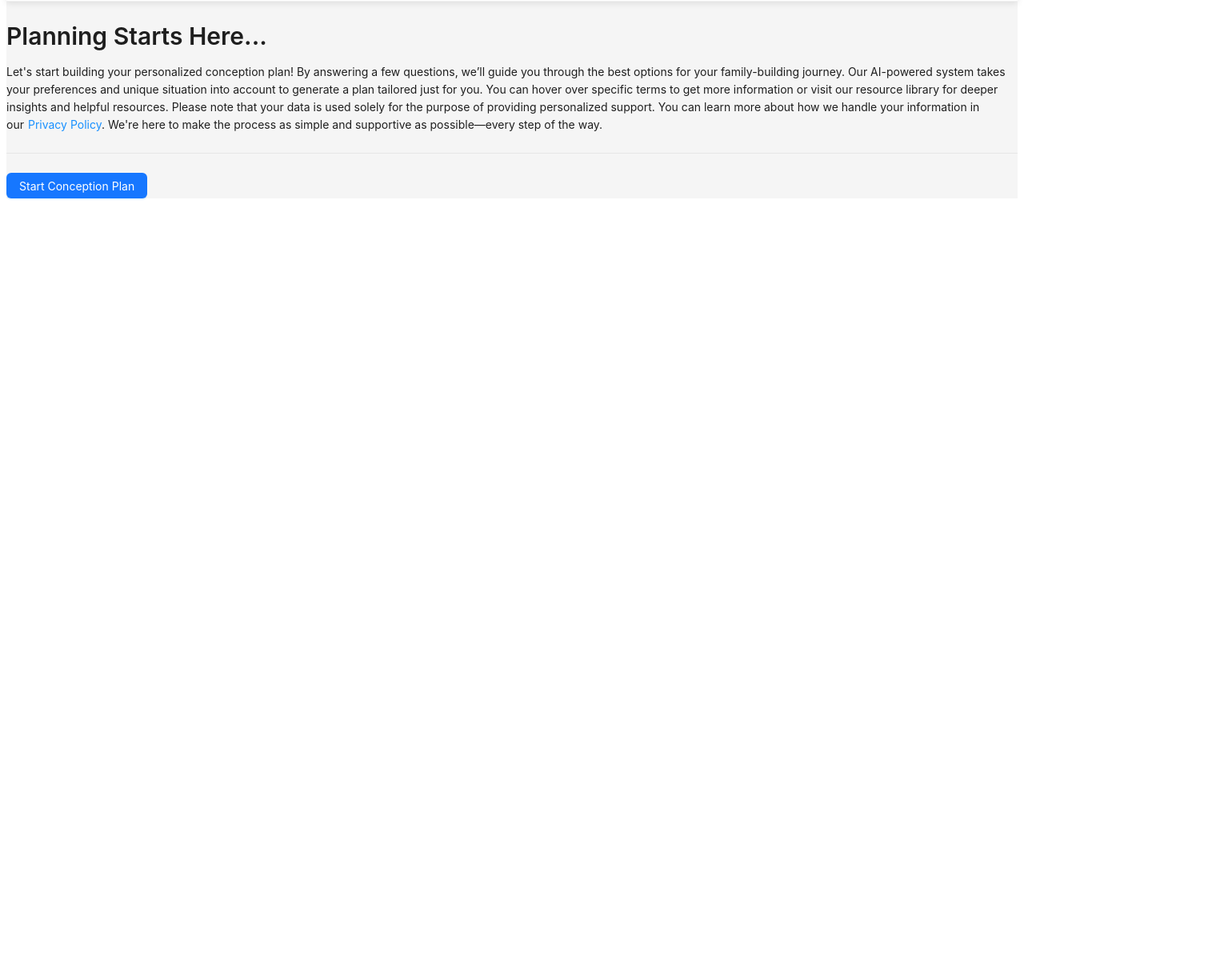
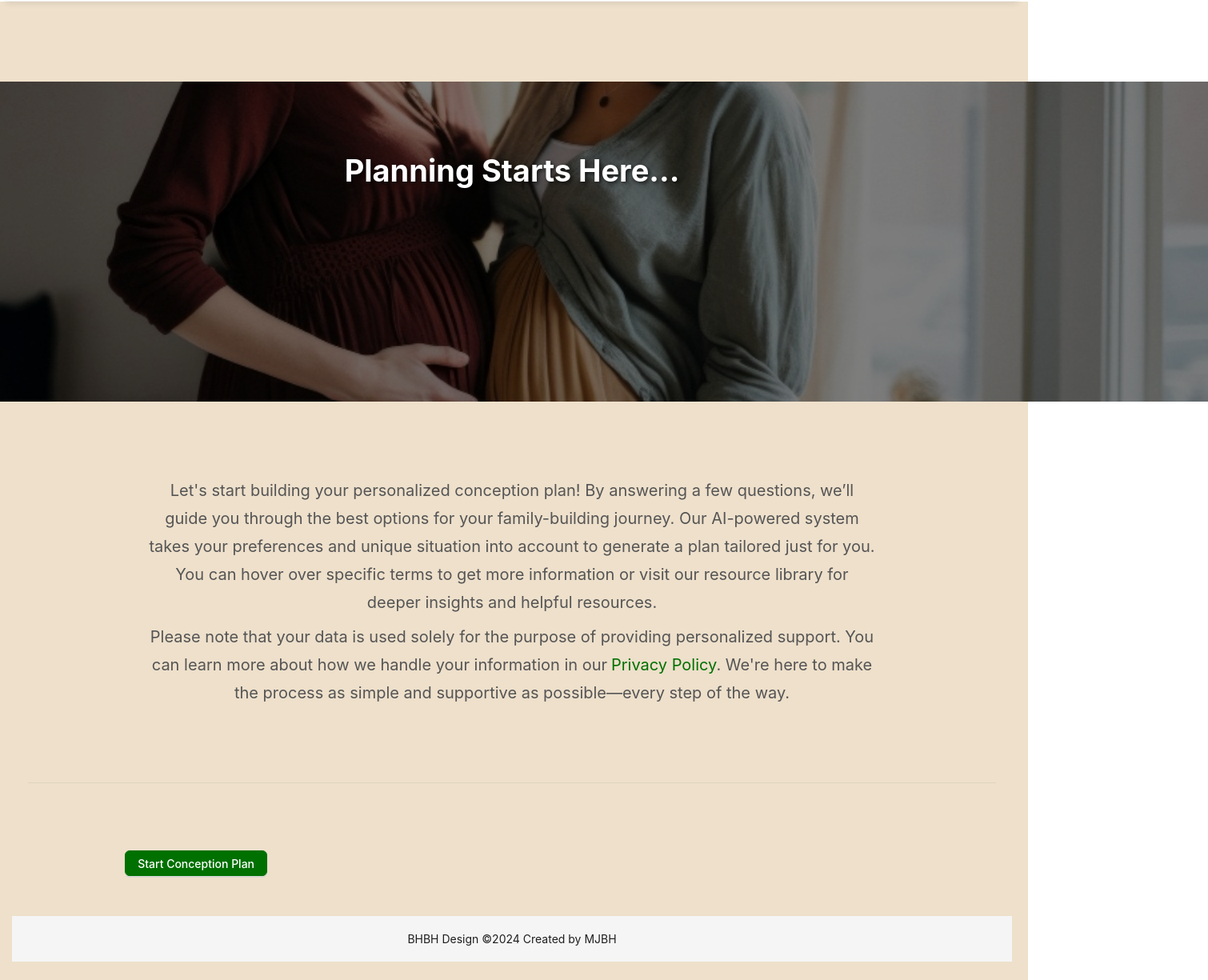
Before and after one commit to MBHunter88/queer_conceptions, a React (Vite) app in the folder client/: page /planner in a window 1280 px wide. Shown: the part 69-1294 px from the top of the page at 80% size, 1510 px wide, since content can reach past the window. Before the commit the page ends 800 px from the top, so only its background shows below. Built offline with nearby package versions, Linux system fonts and the light colour scheme.

Commit message:
styling for Plan form and conception planner page, improved visibiltiy for form and loading animation

```diff
--- a/client/src/components/PlanForm.jsx
+++ b/client/src/components/PlanForm.jsx
@@ -160,7 +160,9 @@ const PlanForm = () => {
 
 // Check if the plan is loading
 if (loading) {
-  return <Spin tip="Generating your plan, please wait..." />;
+  return <div style={{ display: 'flex', justifyContent: 'center', alignItems: 'center', height: '100vh' }}>
+  <Spin size="large" tip="Generating your plan, please wait..." />
+</div>
 }
 
 const handleGetNewPlan = () => {
@@ -205,10 +207,9 @@ const handleDisclosure = (values) => {
 
   return (
     <>
-
     {user?.plan && !showForm && (
       <>
-          <Button type="primary" onClick={handleGetNewPlan}>
+        <Button type="primary" onClick={handleGetNewPlan} style={{ marginBottom: '20px' }}>
           Get New Plan
         </Button>
         <GeneratedPlan plan={user.plan} /> <br />
@@ -216,135 +217,203 @@ const handleDisclosure = (values) => {
     )}
 
     {!showForm && !user?.plan && (
-        <Button type="primary" onClick={handleShowForm}>
+      <Button type="primary" onClick={handleShowForm}  style={{
+        backgroundColor: '#007000',
+        borderColor: '#007000',
+        color: '#fff',
+        fontWeight: '500',
+        marginTop: '20px',
+        textAlign: 'center'
+      }}>
         Start Conception Plan
       </Button>
     )}
+
     {showForm && !generatedPlan && user && (
-        <Form onFinish={handleDisclosure} data-testid="plan-form">
-
-          <Form.Item label="Timeline" name="timeline">
-            <Select placeholder="When do you plan on starting your conception journey?"
+      <Form
+        onFinish={handleDisclosure}
+        data-testid="plan-form"
+        layout="vertical"
+        style={{ width: '100%', padding: '30px', boxShadow: '0 4px 8px rgba(0, 0, 0, 0.1)', backgroundColor: '#ffff' }}
+      >
+        <Form.Item
+          label={<span style={{ fontSize: '1rem', fontWeight: 'bold' }}>Timeline</span>}
+          name="timeline"
+          style={{ marginBottom: '20px' }}
+        >
+          <Select
+            placeholder="When do you plan on starting your conception journey?"
             options={timelineOptions}
-              dropdownStyle={{ maxWidth: '100%', whiteSpace: 'normal' }} />
+            dropdownStyle={{ maxWidth: '100%', whiteSpace: 'normal' }}
+            style={{ fontSize: '1rem' }}
+          />
         </Form.Item>
 
-          <Form.Item label="Sex assigned at birth" name='sex_at_birth' rules={[{ required: true }]}>
-            <Radio.Group>
-              <Radio value='Male'>Male</Radio>
-              <Radio value='Female'>Female</Radio>
+        <Form.Item
+         label={<span style={{ fontSize: '1rem', fontWeight: 'bold' }}>Sex assigned at birth</span>}
+          name="sex_at_birth"
+          rules={[{ required: true }]}
+          style={{ marginBottom: '20px' }}
+        >
+          <Radio.Group style={{ fontSize: '1rem' }}>
+            <Radio value="Male">Male</Radio>
+            <Radio value="Female">Female</Radio>
           </Radio.Group>
         </Form.Item>
 
         {user?.has_partner && (
-            <Form.Item label="Partner sex assigned at birth" name='partner_sex_at_birth' rules={[{ required: true }]}>
-              <Radio.Group>
-                <Radio value='Male'>Male</Radio>
-                <Radio value='Female'>Female</Radio>
+          <Form.Item
+          label={<span style={{ fontSize: '1rem', fontWeight: 'bold' }}>Partner sex assigned at birth</span>}
+            name="partner_sex_at_birth"
+            rules={[{ required: true }]}
+            style={{ marginBottom: '20px' }}
+          >
+            <Radio.Group style={{ fontSize: '1rem' }}>
+              <Radio value="Male">Male</Radio>
+              <Radio value="Female">Female</Radio>
             </Radio.Group>
           </Form.Item>
         )}
 
-          <Form.Item label="Conception Method" name="method_choice" valuePropName="checked" rules={[{ required: true, message: 'Please select at least one conception method.' }]}>
+        <Form.Item
+          label={<span style={{ fontSize: '1rem', fontWeight: 'bold' }}>Conception Method</span>}
+          name="method_choice"
+          valuePropName="checked"
+          rules={[{ required: true, message: 'Please select at least one conception method.' }]}
+          style={{ marginBottom: '20px' }}
+        >
           <Checkbox.Group>
-              <Checkbox value='IVF'>
-                <Popover content={ivfInfo} trigger='hover'>
-                  <span>IVF</span>
+            {[
+              { value: 'IVF', label: 'IVF', popover: ivfInfo },
+              { value: 'Reciprocal IVF', label: 'Reciprocal IVF', popover: rIvfInfo },
+              { value: 'IUI', label: 'IUI', popover: iuiInfo },
+              { value: 'ICI', label: 'ICI', popover: iciInfo },
+              { value: 'Gestational Surrogacy', label: 'Gestational Surrogacy', popover: gcInfo },
+              { value: 'Traditional Surrogacy', label: 'Traditional Surrogacy', popover: tsInfo },
+              { value: 'Timed-Intercourse', label: 'Timed-Intercourse', popover: tiInfo },
+              { value: 'Fertility preservation', label: 'Fertility Preservation', popover: fpInfo },
+              { value: "I don't know can you help me decide?", label: "I don't know can you help me decide?" },
+            ].map((method) => (
+              method.popover ? (
+                <Checkbox value={method.value} key={method.value} style={{ marginBottom: '10px', fontSize: '1rem' }}>
+                  <Popover content={method.popover} trigger="hover" overlayStyle={{ maxWidth: '300px' }}>
+                    <span
+                      style={{
+                        color: '#007000',
+                        textDecoration: '',
+                        cursor: 'pointer',
+                        fontSize: '1rem',
+                        transition: 'color 0.3s',
+                      }}
+                      onMouseEnter={(e) => e.target.style.color = '#004d00'}
+                      onMouseLeave={(e) => e.target.style.color = '#007000'}
+                    >
+                      {method.label}
+                    </span>
                   </Popover>
                 </Checkbox>
-              <Checkbox value="Reciprocal IVF">
-                <Popover content={rIvfInfo} trigger='hover'>
-                  <span>Reciprocal IVF</span>
-                </Popover>
+              ) : (
+                <Checkbox value={method.value} key={method.value} style={{ marginBottom: '10px', fontSize: '1rem' }}>
+                  {method.label}
                 </Checkbox>
-              <Checkbox value='IUI'>
-                <Popover content={iuiInfo} trigger='hover'>
-                  <span>IUI</span>
-                </Popover>
-              </Checkbox>
-              <Checkbox value='ICI'>
-                <Popover content={iciInfo} trigger='hover'>
-                  <span>ICI</span>
-                </Popover>
-              </Checkbox>
-              <Checkbox value='Gestational Surrogacy'>
-                <Popover content={gcInfo} trigger='hover'>
-                  <span>Gestational Surrogacy</span>
-                </Popover>
-              </Checkbox>
-              <Checkbox value='Traditional Surrogacy'>
-                <Popover content={tsInfo} trigger='hover'>
-                  <span>Traditional Surrogacy</span>
-                </Popover>
-              </Checkbox>
-              <Checkbox value='Timed-Intercourse'>
-                <Popover content={tiInfo} trigger='hover'>
-                  <span>Timed-Intercourse</span>
-                </Popover>
-              </Checkbox>
-              <Checkbox value='Fertility preservation'>
-                <Popover content={fpInfo} trigger='hover'>
-                  <span>Fertility Preservation</span>
-                </Popover>
-              </Checkbox>
-              <Checkbox value="I don't know can you help me decide?">
-                I don't know can you help me decide?
-              </Checkbox>
+              )
+            ))}
           </Checkbox.Group>
         </Form.Item>
 
-          <Form.Item label='Known Fertility Issues' name='selected_fertility_issues' rules={[{ required: true }]}>
-            <Radio.Group onChange={(e) => setKnownFertilityIssues(e.target.value)}>
+        <Form.Item
+         label={<span style={{ fontSize: '1rem', fontWeight: 'bold' }}>Known Fertility Issues</span>}
+          name="selected_fertility_issues"
+          rules={[{ required: true }]}
+          style={{ marginBottom: '20px', fontSize: '1.2rem' }}
+        >
+          <Radio.Group onChange={(e) => setKnownFertilityIssues(e.target.value)} style={{ fontSize: '1rem' }}>
             <Radio value={true}>Yes</Radio>
             <Radio value={false}>No</Radio>
-              <Radio value={'unsure'}>Unsure</Radio>
+            <Radio value="unsure">Unsure</Radio>
           </Radio.Group>
         </Form.Item>
 
         {knownFertilityIssues === true && (
-            <Form.Item label='Please specify' name='known_fertility_issues'>
-              <Input placeholder='List any known fertility concerns here' />
+          <Form.Item
+          label={<span style={{ fontSize: '1rem', fontWeight: 'bold' }}>Please specify</span>}
+            name="known_fertility_issues"
+            style={{ marginBottom: '20px' }}
+          >
+            <Input placeholder="List any known fertility concerns here" style={{ fontSize: '1rem' }} />
           </Form.Item>
         )}
 
-          <Form.Item label='Will you be using a donor?' name='using_donor' rules={[{ required: true }]}>
-            <Radio.Group onChange={(e) => setUsingDonor(e.target.value)}>
+        <Form.Item
+         label={<span style={{ fontSize: '1rem', fontWeight: 'bold' }}>Will you be using a donor?</span>}
+          name="using_donor"
+          rules={[{ required: true }]}
+          style={{ marginBottom: '20px' }}
+        >
+          <Radio.Group onChange={(e) => setUsingDonor(e.target.value)} style={{ fontSize: '1rem' }}>
             <Radio value={true}>Yes</Radio>
             <Radio value={false}>No</Radio>
-              <Radio value={'unsure'}>Unsure</Radio>
+            <Radio value="unsure">Unsure</Radio>
           </Radio.Group>
         </Form.Item>
 
         {usingDonor === true && (
-            <Form.Item label="Donor Options" name='donor_preference'>
+          <Form.Item
+          label={<span style={{ fontSize: '1rem', fontWeight: 'bold' }}>Donor Options</span>}
+            name="donor_preference"
+            style={{ marginBottom: '20px' }}
+          >
             <Checkbox.Group>
-                <Checkbox value='Anonymous Donor'>
-                  <Popover content={anonymousDonor} trigger='hover'>
-                    <span>Anonymous sperm/egg/embryo</span>
+              {[
+                { value: 'Anonymous Donor', label: 'Anonymous sperm/egg/embryo', popover: anonymousDonor },
+                { value: 'Known Donor', label: 'Known sperm/egg/embryo (including partner contributions)', popover: knownDonor },
+              ].map((donorOption) => (
+                <Checkbox value={donorOption.value} key={donorOption.value} style={{ marginBottom: '10px', fontSize: '1rem ' }}>
+                  <Popover content={donorOption.popover} trigger="hover" overlayStyle={{ maxWidth: '300px' }}>
+                    <span
+                      style={{
+                        color: '#007000',
+                        cursor: 'pointer',
+                        transition: 'color 0.3s',
+                      }}
+                      onMouseEnter={(e) => e.target.style.color = '#004d00'}
+                      onMouseLeave={(e) => e.target.style.color = '#007000'}
+                    >
+                      {donorOption.label}
+                    </span>
                   </Popover>
                 </Checkbox>
-                <Checkbox value='Known Donor'>
-                  <Popover content={knownDonor} trigger='hover'>
-                    <span>Known sperm/egg/embryo (including partner contributions)</span>
-                  </Popover>
-                </Checkbox>
+              ))}
             </Checkbox.Group>
           </Form.Item>
         )}
 
-          <Button type='primary' htmlType='submit'>Generate Plan</Button>
-
+        <Button
+          type="primary"
+          htmlType="submit"
+          style={{
+            backgroundColor: '#007000',
+            borderColor: '#007000',
+            color: '#fff',
+            fontWeight: '500',
+            marginTop: '20px',
+          }}
+        >
+          Generate Plan
+        </Button>
       </Form>
     )}
+
     {generatedPlan && (
       <div>
         <GeneratedPlan plan={generatedPlan} />
-        <Button type="primary" onClick={handleGetNewPlan}>
+        <Button type="primary" onClick={handleGetNewPlan} style={{ marginTop: '20px' }}>
           Get New Plan
         </Button>
       </div>
     )}
   </>
+
   );
 };
 
--- a/client/src/pages/ConceptionPlanner.jsx
+++ b/client/src/pages/ConceptionPlanner.jsx
@@ -1,44 +1,120 @@
 import React from 'react';
 import PlanForm from '../components/PlanForm';
-import { Typography, Layout, Row, Col, Divider } from 'antd';
+import { Typography, Layout, Row, Col, Divider, Space } from 'antd';
 import { Link } from 'react-router-dom';
 
 const { Content, Footer } = Layout;
 const { Title, Text } = Typography;
 
 const ConceptionPlanner = () => {
+  return (
+    <Layout
+      style={{
+        backgroundColor: '#EEE0CB',
+        marginLeft: '-1vw',
+        marginRight: '-1vw',
+        padding: '50px 20px',
+      }}
+    >
+      <Content style={{ height: '100%', padding: '50px 20px' }}>
+        {/* Hero Section */}
+        <Row gutter={[0, 40]} justify="center">
+          <div
+            style={{
+              height: '400px',
+              padding: '50px 20px',
+              background: 'url(RIVF.jpg) no-repeat center/cover',
+              color: '#fff',
+              position: 'relative',
+              textShadow: '2px 2px 5px rgba(0, 0, 0, 0.7)',
+              display: 'flex',
+              justifyContent: 'center',
+              marginLeft: '-2vw',
+              marginRight: '-2vw',
+            }}
+          >
+            <div
+              style={{
+                position: 'absolute',
+                top: 0,
+                left: 0,
+                right: 0,
+                bottom: 0,
+                background: 'rgba(0, 0, 0, 0.5)',
+              }}
+            ></div>
+            <div style={{ position: 'relative', zIndex: 1, minWidth: '1700px', marginTop: '1vw' }}>
+              <Title
+                level={1}
+                style={{
+                  textAlign: 'center',
+                  fontWeight: 'bold',
+                  color: '#fff',
+                }}
+              >
+                Planning Starts Here...
+              </Title>
+            </div>
+          </div>
 
-    //TODO: styling logic for rendering plan results and ability to download to profile
+          {/* Introduction Section */}
+          <Col span={24} style={{ maxWidth: '80%', margin: '0 auto' }}>
+            <div style={{ textAlign: 'center', padding: '30px' }}>
+              <Title level={2} style={{ color: '#333', marginBottom: '20px' }}>
 
-
-
-    return (
-        <Layout>
-            <Content>
-                <Row>
-                    <Col span={24} >
-                        <div>
-                            <Title level={2} style={{ color: 'inherit' }}>Planning Starts Here... </Title>
-                            <Text style={{ color: 'inherit' }}>
+              </Title>
+              <Space direction="vertical" style={{ width: '100%' }}>
+                <Text
+                  style={{
+                    fontSize: '1.25rem',
+                    lineHeight: '1.75',
+                    color: '#555',
+                  }}
+                >
                   Let's start building your personalized conception plan! By answering a few questions,
                   we’ll guide you through the best options for your family-building journey. Our AI-powered
                   system takes your preferences and unique situation into account to generate a plan tailored
                   just for you. You can hover over specific terms to get more information or visit our resource
                   library for deeper insights and helpful resources.
-
+                </Text>
+                <Text
+                  style={{
+                    fontSize: '1.25rem',
+                    lineHeight: '1.75',
+                    color: '#555',
+                  }}
+                >
                   Please note that your data is used solely for the purpose of providing personalized support.
                   You can learn more about how we handle your information in our
-                            <Link to="/privacy-policy" style={{ marginLeft: '5px', color: '#1890ff' }}>Privacy Policy</Link>.
-                            We're here to make the process as simple and supportive as possible—every step of the way.
+                  <Link to="/privacy-policy" style={{ marginLeft: '5px', color: '#007000' }}>
+                    Privacy Policy
+                  </Link>. We're here to make the process as simple and supportive as possible—every step of the way.
                 </Text>
+              </Space>
+            </div>
+          </Col>
+
+          <Divider />
+
+          {/* Plan Form Section */}
+          <Col span={24} style={{ maxWidth: '80%', margin: '0 auto' }}>
+            <div>
+              <PlanForm />
             </div>
           </Col>
         </Row>
-                <Divider />
-                <PlanForm />
       </Content>
+
+      {/* Footer Section */}
+      <Footer
+        style={{
+          textAlign: 'center',
+          padding: '20px 50px'
+        }}
+      >
+        BHBH Design ©{new Date().getFullYear()} Created by MJBH
+      </Footer>
     </Layout>
-
   );
 };
 
```
Lines whose indentation alone changed are shown as unchanged.
